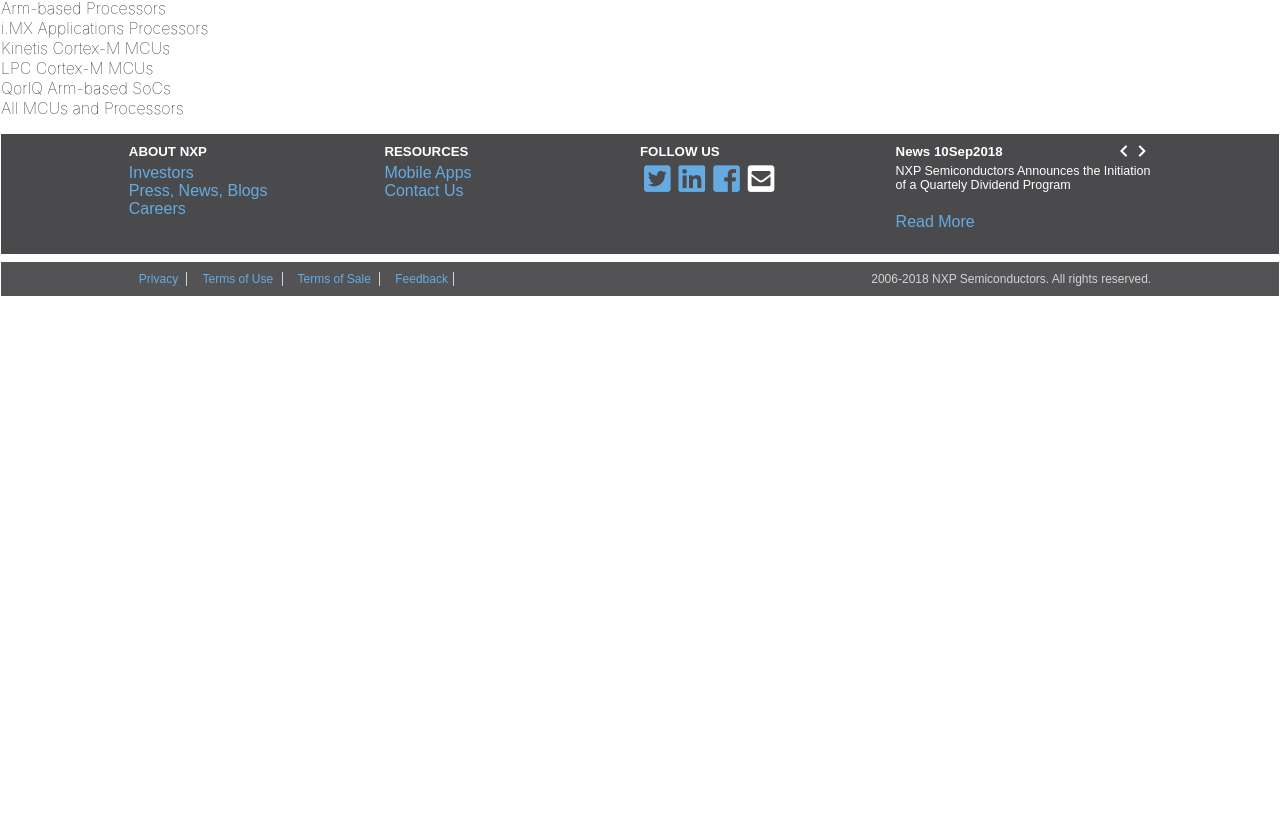
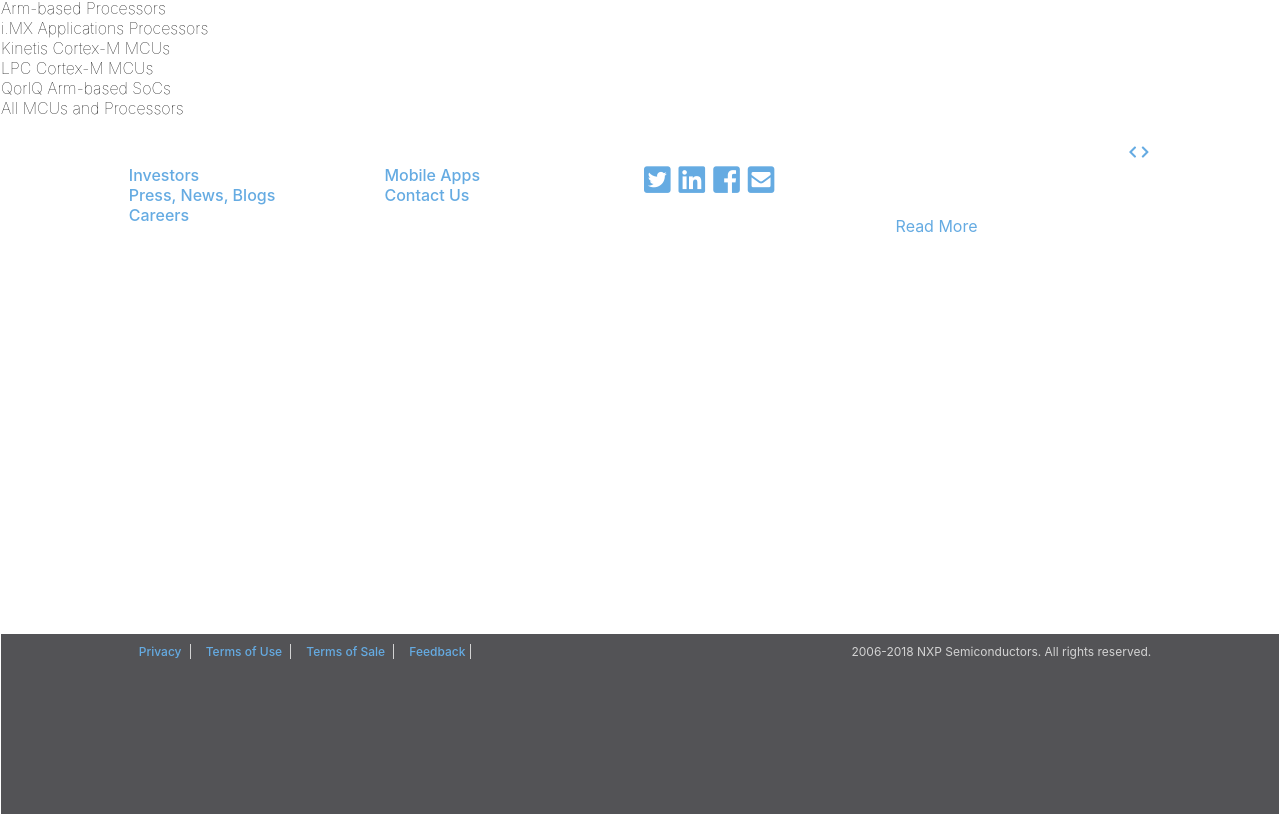
Before and after one commit to LulyAtilano/nxp, a React (Create React App) app: page / in a window 1280 px wide. Shown: the part 1392-2206 px from the top of the page. Before the commit the page ends 1688 px from the top, so only its background shows below. Built offline with nearby package versions, Linux system fonts and the light colour scheme.

Commit message:
delete class footer

```diff
--- a/src/components/Footer.css
+++ b/src/components/Footer.css
@@ -1,22 +1,8 @@
-.footer {
-  background-color: #4A4A4D;
-  box-sizing: border-box;
-  display: flex;
-  flex-direction: column;
-  flex: 2;
-  font-family: Arial, Helvetica, sans-serif;
-  height: 15vh;
-}
-
-.blue-text {
-  color: #65abe2;
-}
-
-/* Sections - Footer */
+/* Sections - Footer
 #upper-row-footer, #lower-row-footer {
   display: block;
-  /*flex-direction: column;*/
-}
+  flex-direction: column;
+}*/
 
 #upper-row-footer, #lower-row-footer > h5 {
   color: white;
@@ -25,7 +11,7 @@
 }
 
 #upper-row-footer {
-  height: 80vh;
+  height: 60vh;
   display: flex;
   flex-direction: row;
   padding: 10px 10%;
@@ -79,14 +65,16 @@
 #social-media ul li > i {
   margin: 0 4px;
   font-size: 1.9em;
+  color: #65abe2;
 }
 
 #news h5 > span {
   float: right;
+  color: #65abe2;
 }
 
 #news h5 span > i {
-  margin: 0 5px;
+  margin: 0 2px;
 }
 
 #news p {
@@ -102,7 +90,6 @@
 
 /* Divs of Lower-row-footer*/
 #lower-row-footer #terms-section span {
-  /*border-right-width: 1px solid white;*/
   border-right: 1px solid lightgray;
   margin: 0 5px;
   padding: 0 5px;
```
